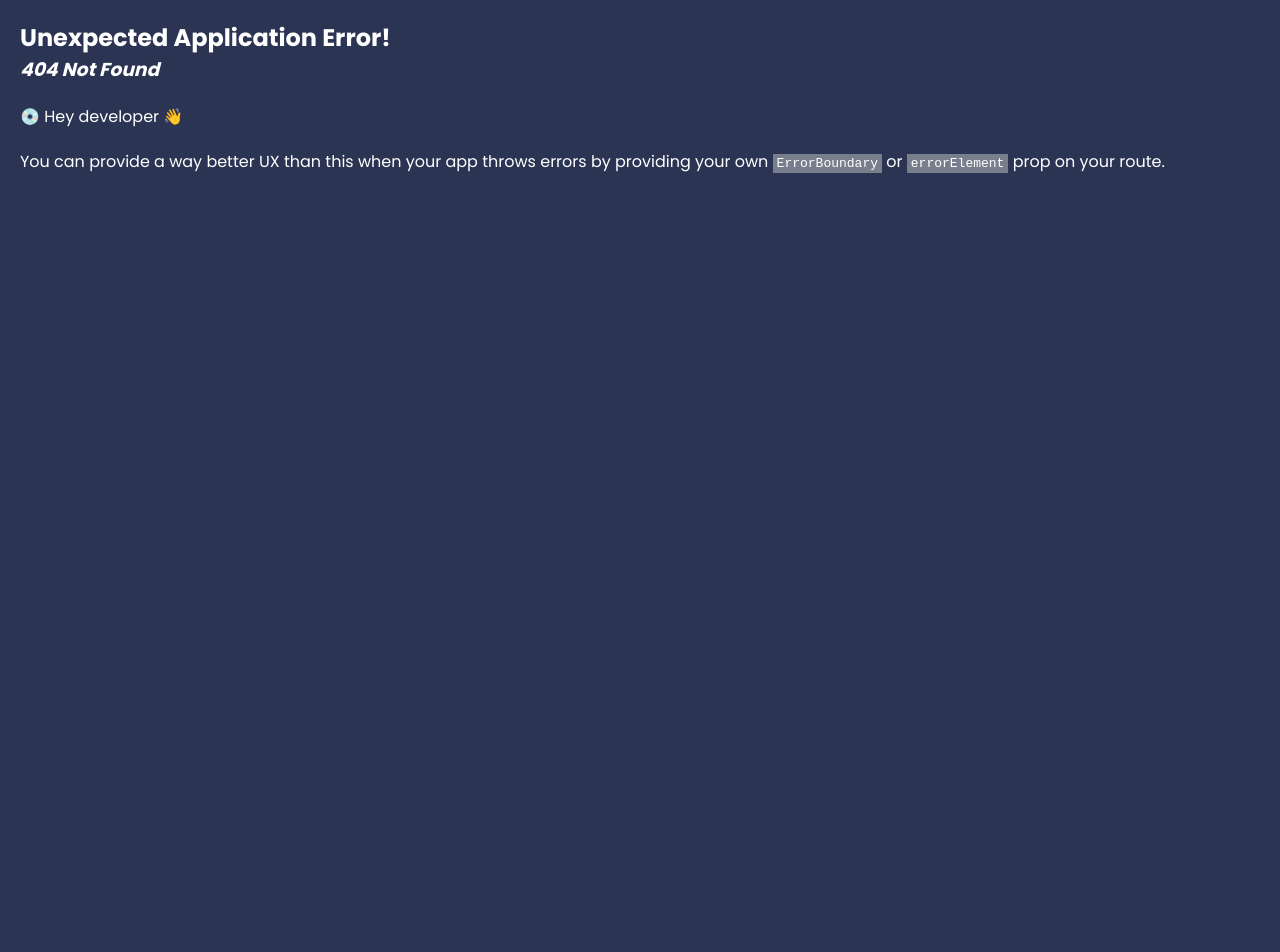
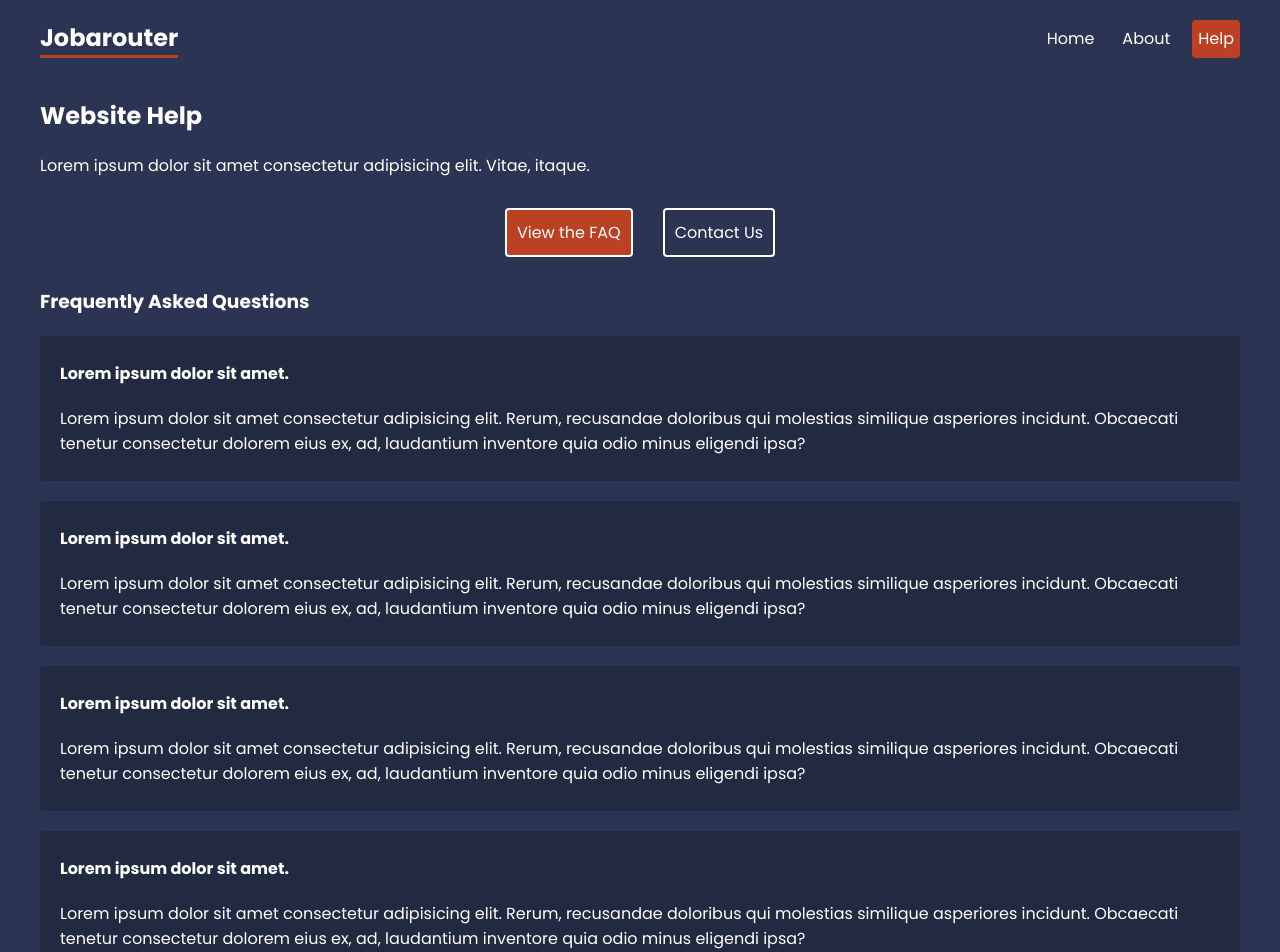
Before and after one commit to vkasyan76/jobarouter, a React (Create React App) app: page /help/faq in a window 1280 px wide. Before the commit this address had no page. Shown: the top 952 px of the page. Before the commit the page ends 800 px from the top, so only its background shows below. Built offline with nearby package versions, Linux system fonts and the light colour scheme.

Commit message:
Nested Routes and Layouts

```diff
--- a/src/App.js
+++ b/src/App.js
@@ -5,16 +5,23 @@
   createRoutesFromElements,
   RouterProvider,
 } from 'react-router-dom'
+import HelpLayout from './layouts/HelpLayout'
 import RootLayout from './layouts/RootLayout'
 // pages
 import About from './pages/About'
 import Home from './pages/Home'
+import Contact from './pages/help/Contact'
+import Faq from './pages/help/Faq'
 
 const router = createBrowserRouter(
   createRoutesFromElements(
     <Route path="/" element={<RootLayout />}>
       <Route index element={<Home />} />
       <Route path="about" element={<About />} />
+      <Route path="help" element={<HelpLayout />}>
+        <Route path="faq" element={<Faq />} />
+        <Route path="contact" element={<Contact />} />
+      </Route>
     </Route>,
   ),
 )
--- a/src/index.css
+++ b/src/index.css
@@ -55,7 +55,55 @@
 
 /* help layout */
 
+.help-layout nav {
+  display: flex;
+  justify-content: center;
+  gap: 30px;
+  margin: 30px 0;
+}
+.help-layout nav a {
+  padding: 10px;
+  border: 2px solid white;
+  border-radius: 4px;
+  text-decoration: none;
+}
+.help-layout nav a:hover {
+  border-color: var(--primary);
+}
+.help-layout nav a.active {
+  background: var(--primary);
+}
+
 /* faq */
+
+.faq .question {
+  background: rgba(0, 0, 0, 0.2);
+  padding: 5px 20px;
+  border-radius: 4px;
+  margin: 20px 0;
+}
+
+/* contact form */
+form {
+  margin-top: 30px;
+}
+form input,
+form label span,
+form textarea {
+  display: block;
+}
+form input,
+form textarea {
+  margin-bottom: 30px;
+  padding: 8px;
+  border-radius: 4px;
+  border: 0;
+  width: 300px;
+  color: var(--secondary);
+}
+form label span {
+  margin-bottom: 10px;
+}
 
 /* careers list */
 
--- /dev/null
+++ b/src/layouts/HelpLayout.jsx
@@ -0,0 +1,19 @@
+import { Outlet, NavLink } from 'react-router-dom'
+
+export default function HelpLayout() {
+  return (
+    <div className="help-layout">
+      <h2>Website Help</h2>
+      <p>
+        Lorem ipsum dolor sit amet consectetur adipisicing elit. Vitae, itaque.
+      </p>
+
+      <nav>
+        <NavLink to="faq">View the FAQ</NavLink>
+        <NavLink to="contact">Contact Us</NavLink>
+      </nav>
+
+      <Outlet />
+    </div>
+  )
+}
--- a/src/layouts/RootLayout.jsx
+++ b/src/layouts/RootLayout.jsx
@@ -8,6 +8,7 @@
           <h1>Jobarouter</h1>
           <NavLink to="/">Home</NavLink>
           <NavLink to="about">About</NavLink>
+          <NavLink to="help">Help</NavLink>
         </nav>
       </header>
       <main>
--- /dev/null
+++ b/src/pages/help/Contact.jsx
@@ -0,0 +1,18 @@
+export default function Contact() {
+  return (
+    <div className="contact">
+      <h3>Contact Us</h3>
+      <form>
+        <label>
+          <span>Your email:</span>
+          <input type="email" name="email" required />
+        </label>
+        <label>
+          <span>Your message:</span>
+          <textarea name="message" required></textarea>
+        </label>
+        <button>Submit</button>
+      </form>
+    </div>
+  )
+}
--- /dev/null
+++ b/src/pages/help/Faq.jsx
@@ -0,0 +1,67 @@
+export default function Faq() {
+  return (
+    <div className="faq">
+      <h3>Frequently Asked Questions</h3>
+
+      <div className="question">
+        <p>
+          <strong>Lorem ipsum dolor sit amet.</strong>
+        </p>
+        <p>
+          Lorem ipsum dolor sit amet consectetur adipisicing elit. Rerum,
+          recusandae doloribus qui molestias similique asperiores incidunt.
+          Obcaecati tenetur consectetur dolorem eius ex, ad, laudantium
+          inventore quia odio minus eligendi ipsa?
+        </p>
+      </div>
+
+      <div className="question">
+        <p>
+          <strong>Lorem ipsum dolor sit amet.</strong>
+        </p>
+        <p>
+          Lorem ipsum dolor sit amet consectetur adipisicing elit. Rerum,
+          recusandae doloribus qui molestias similique asperiores incidunt.
+          Obcaecati tenetur consectetur dolorem eius ex, ad, laudantium
+          inventore quia odio minus eligendi ipsa?
+        </p>
+      </div>
+
+      <div className="question">
+        <p>
+          <strong>Lorem ipsum dolor sit amet.</strong>
+        </p>
+        <p>
+          Lorem ipsum dolor sit amet consectetur adipisicing elit. Rerum,
+          recusandae doloribus qui molestias similique asperiores incidunt.
+          Obcaecati tenetur consectetur dolorem eius ex, ad, laudantium
+          inventore quia odio minus eligendi ipsa?
+        </p>
+      </div>
+
+      <div className="question">
+        <p>
+          <strong>Lorem ipsum dolor sit amet.</strong>
+        </p>
+        <p>
+          Lorem ipsum dolor sit amet consectetur adipisicing elit. Rerum,
+          recusandae doloribus qui molestias similique asperiores incidunt.
+          Obcaecati tenetur consectetur dolorem eius ex, ad, laudantium
+          inventore quia odio minus eligendi ipsa?
+        </p>
+      </div>
+
+      <div className="question">
+        <p>
+          <strong>Lorem ipsum dolor sit amet.</strong>
+        </p>
+        <p>
+          Lorem ipsum dolor sit amet consectetur adipisicing elit. Rerum,
+          recusandae doloribus qui molestias similique asperiores incidunt.
+          Obcaecati tenetur consectetur dolorem eius ex, ad, laudantium
+          inventore quia odio minus eligendi ipsa?
+        </p>
+      </div>
+    </div>
+  )
+}
```
